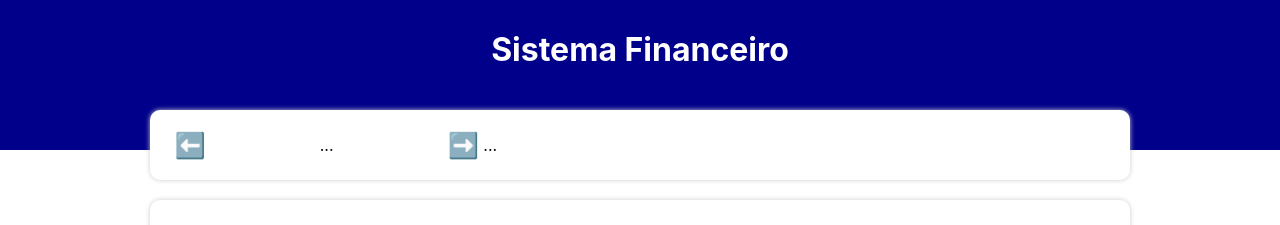
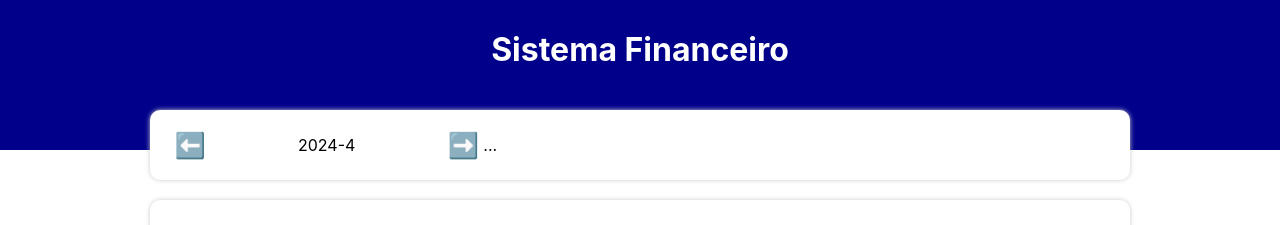
Before and after one commit to gemaquejr/react-expense-manager, a React (Create React App) app: page / in a window 1280 px wide. Shown: the top 225 px of the page. Built offline with nearby package versions, Linux system fonts and the light colour scheme.

Commit message:
Muda dinâmicamente o mês atual
Signed-off-by: gemaquejr <gemaquejr@hotmail.com>

```diff
--- a/src/App.tsx
+++ b/src/App.tsx
@@ -26,7 +26,7 @@ const App = () => {
         </C.HeaderText>
       </C.Header>
       <C.Body>
-        <InfoArea />
+        <InfoArea currentMonth={currentMonth} />
         <TableArea list={filteredList} />
       </C.Body>
     </C.Container>
--- a/src/components/InfoArea/index.tsx
+++ b/src/components/InfoArea/index.tsx
@@ -1,11 +1,15 @@
 import * as C from './styles'
 
-export const InfoArea = () => {
+type Props = {
+    currentMonth: string;
+}
+
+export const InfoArea = ({ currentMonth }: Props) => {
     return (
         <C.Container>
             <C.MonthArea>
                 <C.MonthArrow onClick={() => {}}>⬅️</C.MonthArrow>
-                <C.MonthTitle>...</C.MonthTitle>
+                <C.MonthTitle>{currentMonth}</C.MonthTitle>
                 <C.MonthArrow onClick={() => {}}>➡️</C.MonthArrow>
             </C.MonthArea>
             <C.ResumeArea>
```
